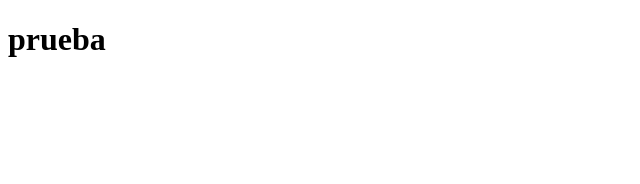
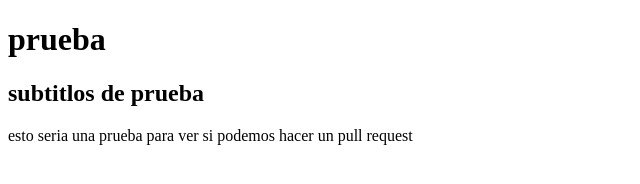
Before and after one commit to fviscarra/email-layout-html, a plain HTML site: page index.html in a window 1280 px wide. Shown: the whole page, without its empty margins (0-640 px from the left). Drawn offline with Linux system fonts and the light colour scheme.

Commit message:
comentario de prueba

```diff
--- a/index.html
+++ b/index.html
@@ -9,6 +9,8 @@
 
 <body>
     <h1>prueba</h1>
+    <h2>subtitlos de prueba</h2>
+    <p>esto seria una prueba para ver si podemos hacer un pull request</p>
 </body>
 
 </html>
```
